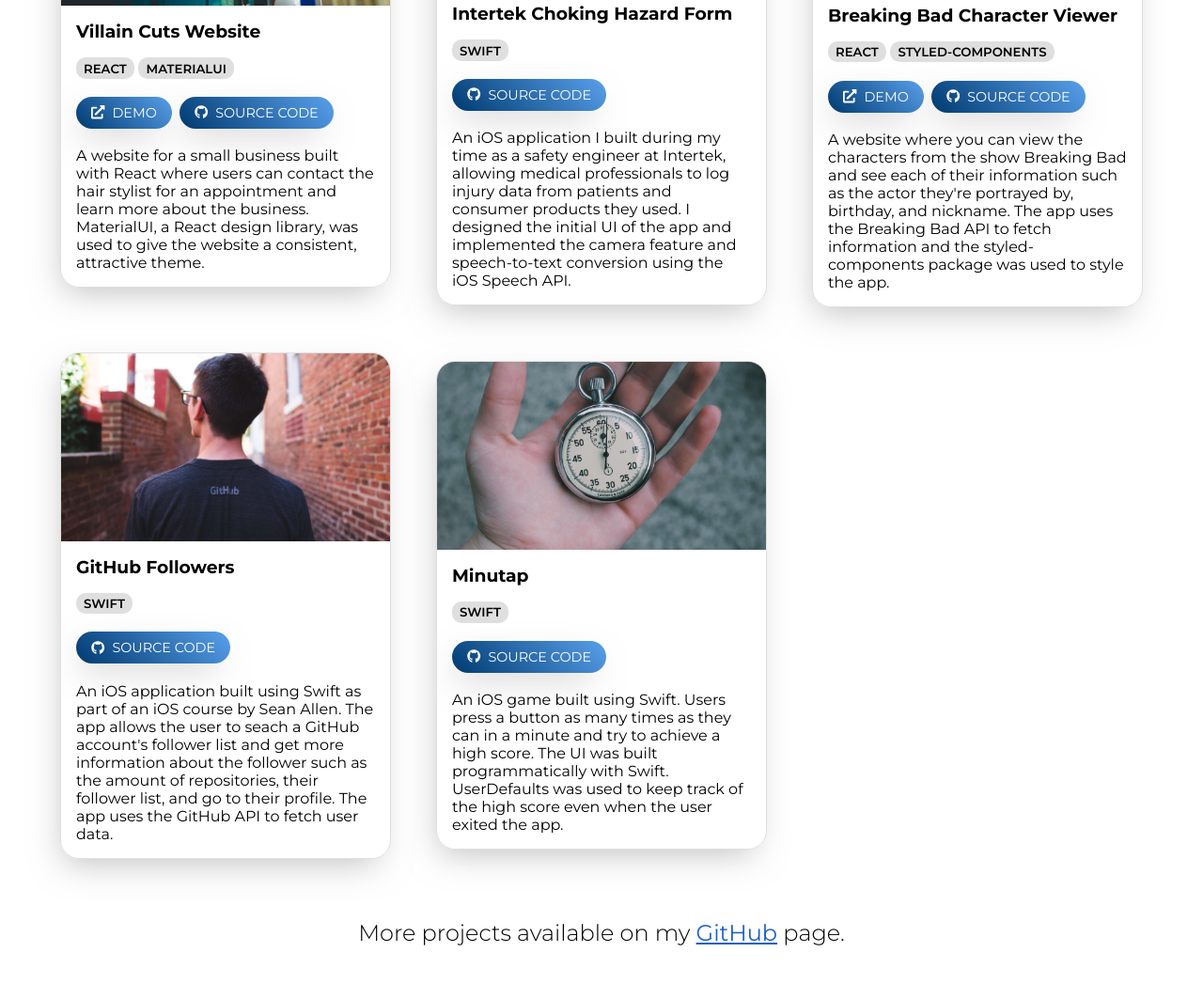
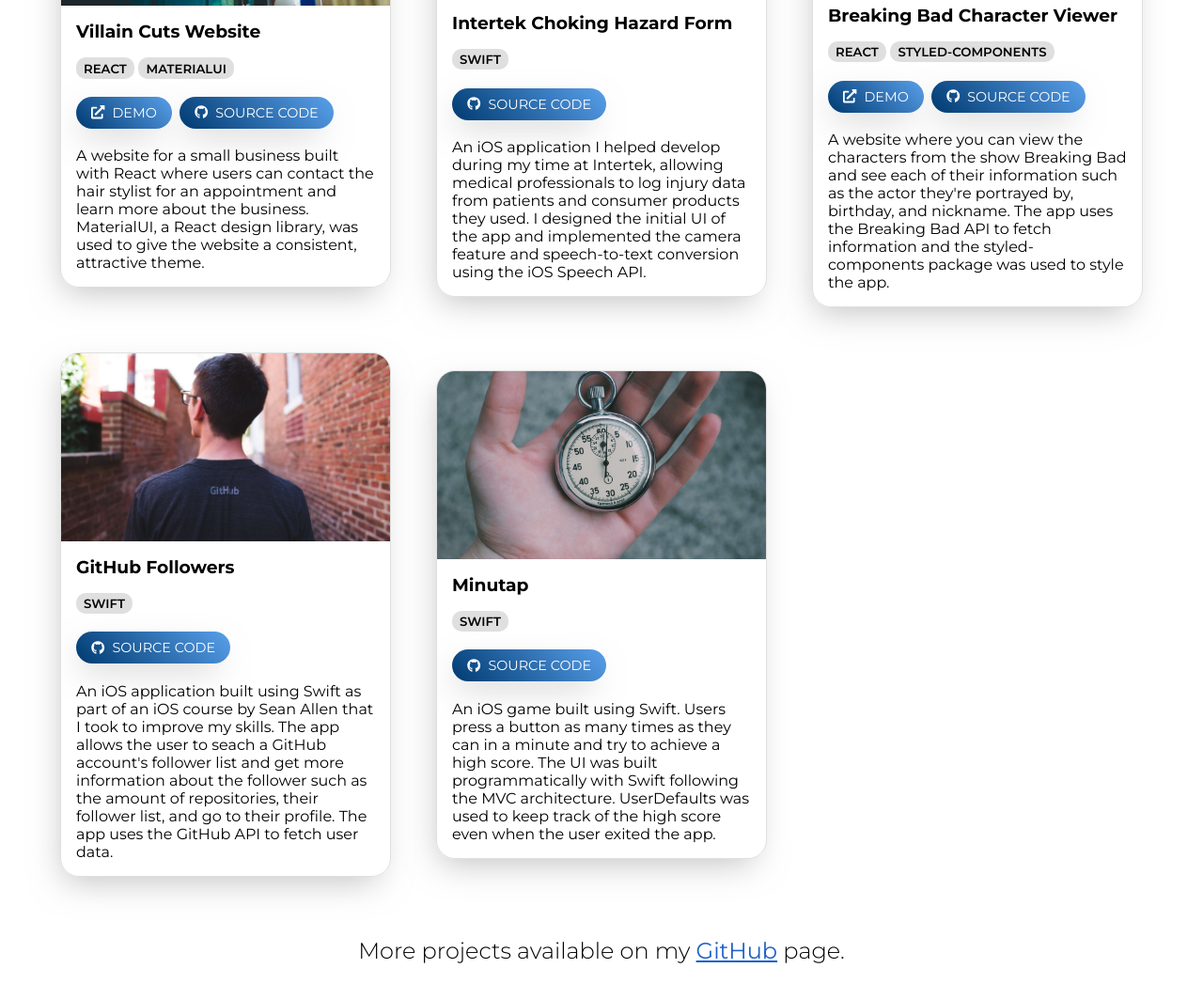
Before and after one commit to filipbrej/portfolio-site, a Gatsby site: page / in a window 1280 px wide. Shown: the part 1180-2243 px from the top of the page at 94% size. Built offline with nearby package versions, Linux system fonts and the light colour scheme; Gatsby itself is replaced by a stand-in of ours.

Commit message:
Changed project description

```diff
--- a/src/sections/Projects.js
+++ b/src/sections/Projects.js
@@ -204,14 +204,13 @@
             </ProjectLink>
           </LinkWrapper>
           <ProjectDescription>
-            An iOS application I built during my time as a safety engineer at
-            Intertek, allowing medical professionals to log injury data from
-            patients and consumer products they used. I designed the initial UI
-            of the app and implemented the camera feature and speech-to-text
-            conversion using the iOS Speech API.
+            An iOS application I helped develop during my time at Intertek,
+            allowing medical professionals to log injury data from patients and
+            consumer products they used. I designed the initial UI of the app
+            and implemented the camera feature and speech-to-text conversion
+            using the iOS Speech API.
           </ProjectDescription>
         </ProjectCard>
-
         <ProjectCard>
           <ProjectImage src={BreakingBad} />
           <ProjectName>Breaking Bad Character Viewer</ProjectName>
@@ -269,10 +268,11 @@
           </LinkWrapper>
           <ProjectDescription>
             An iOS application built using Swift as part of an iOS course by
-            Sean Allen. The app allows the user to seach a GitHub account's
-            follower list and get more information about the follower such as
-            the amount of repositories, their follower list, and go to their
-            profile. The app uses the GitHub API to fetch user data.
+            Sean Allen that I took to improve my skills. The app allows the user
+            to seach a GitHub account's follower list and get more information
+            about the follower such as the amount of repositories, their
+            follower list, and go to their profile. The app uses the GitHub API
+            to fetch user data.
           </ProjectDescription>
         </ProjectCard>
         <ProjectCard>
@@ -296,8 +296,9 @@
           <ProjectDescription>
             An iOS game built using Swift. Users press a button as many times as
             they can in a minute and try to achieve a high score. The UI was
-            built programmatically with Swift. UserDefaults was used to keep
-            track of the high score even when the user exited the app.
+            built programmatically with Swift following the MVC architecture.
+            UserDefaults was used to keep track of the high score even when the
+            user exited the app.
           </ProjectDescription>
         </ProjectCard>
       </GridWrapper>
```
